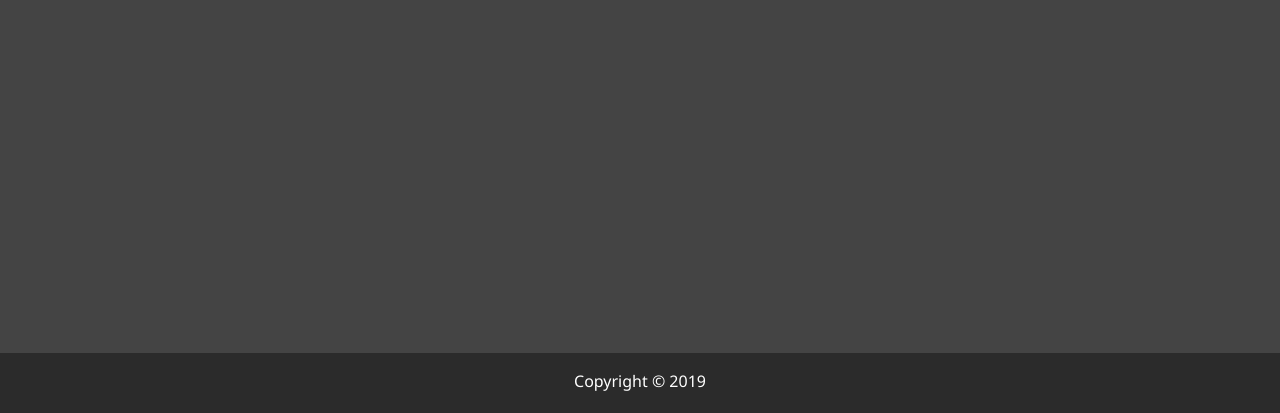
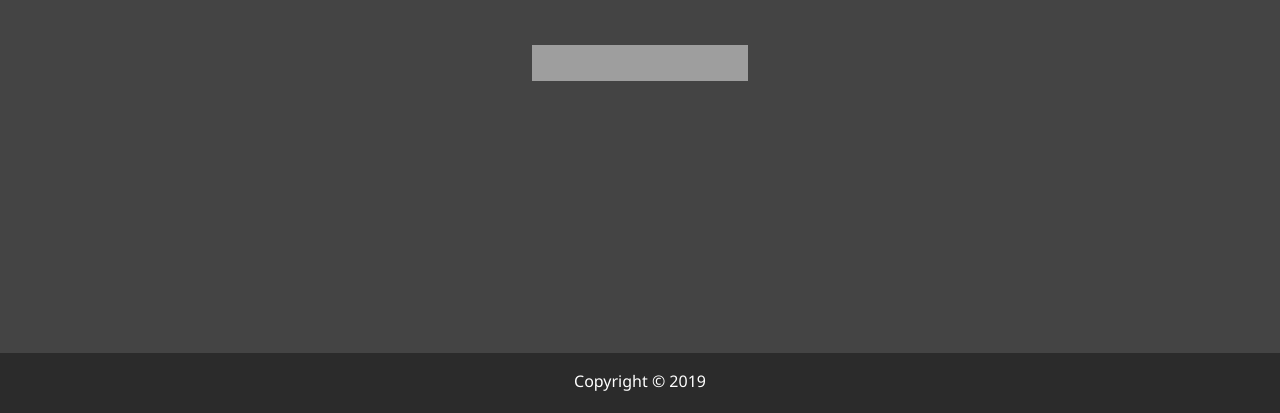
Before and after one commit to vavoulas/myportfolio, a website: page dist/contact.html in a window 1280 px wide. Shown: the part 387-800 px from the top of the page. Drawn offline with Linux system fonts and the light colour scheme; grey boxes are pictures that could not be loaded.

Commit message:
Affiliate

```diff
--- a/dist/contact.html
+++ b/dist/contact.html
@@ -78,7 +78,7 @@
                 </li>
                 <li class="nav-item current">
                     <a href="contact.html" class="nav-link">
-        εΠΙΚΟΙΝΩΝΙΑ
+        EΠΙΚΟΙΝΩΝΙΑ
       </a>
                 </li>
             </ul>
@@ -106,9 +106,13 @@
                 <a href="https://www.facebook.com/DevSteveR">DevSteve</a>
             </div>
         </div>
+        <div id="fivad">
+            <a href="https://track.fiverr.com/visit/?bta=50799&nci=5712" Target="_Top"><img border="0" src="https://fiverr.ck-cdn.com/tn/serve/?cid=1354152" width="216" height="36"></a>
+        </div>
     </main>
 
     <footer id="main-footer">
+
         Copyright &copy; 2019
     </footer>
 
--- a/dist/css/main.css
+++ b/dist/css/main.css
@@ -355,6 +355,11 @@
         color: #333;
     }
 
+    #fivad {
+        margin: 0 auto;
+        text-align: center;
+    }
+
     #main-footer {
         text-align: center;
         padding: 1rem;
```
